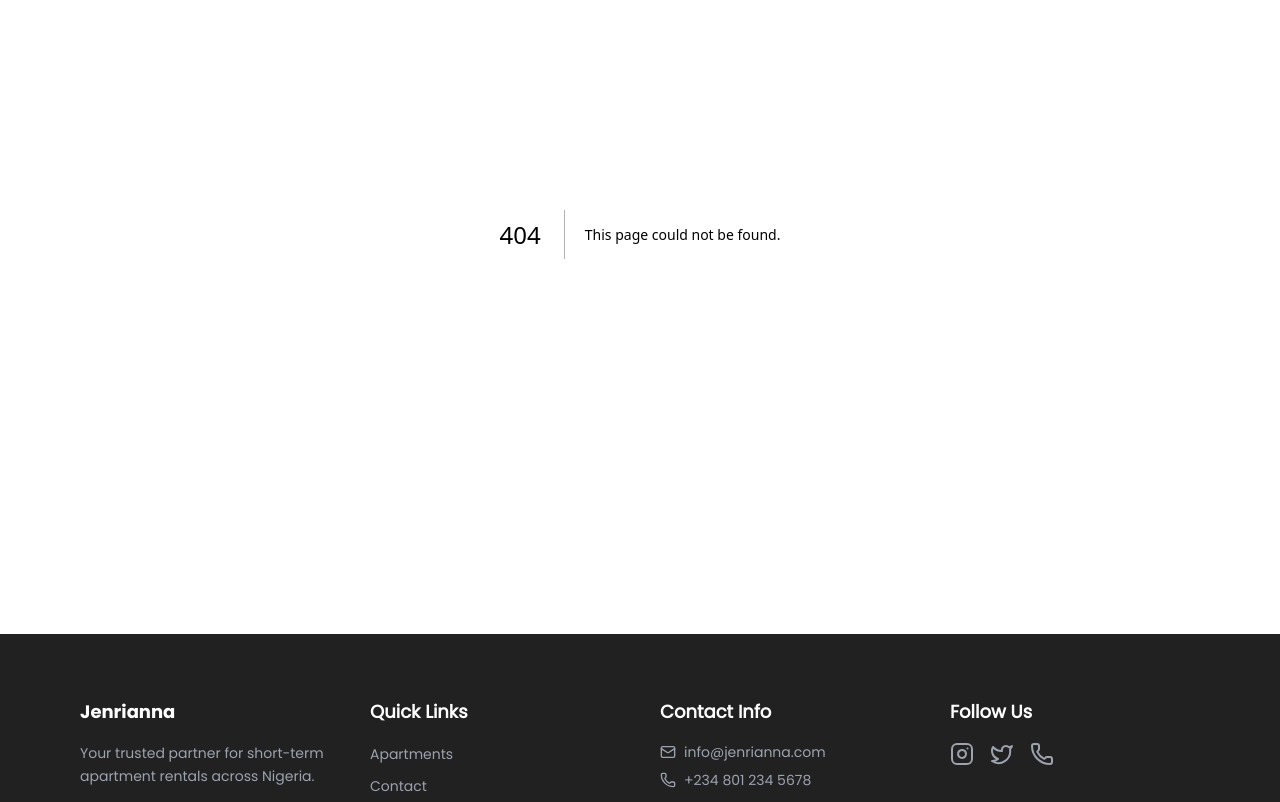
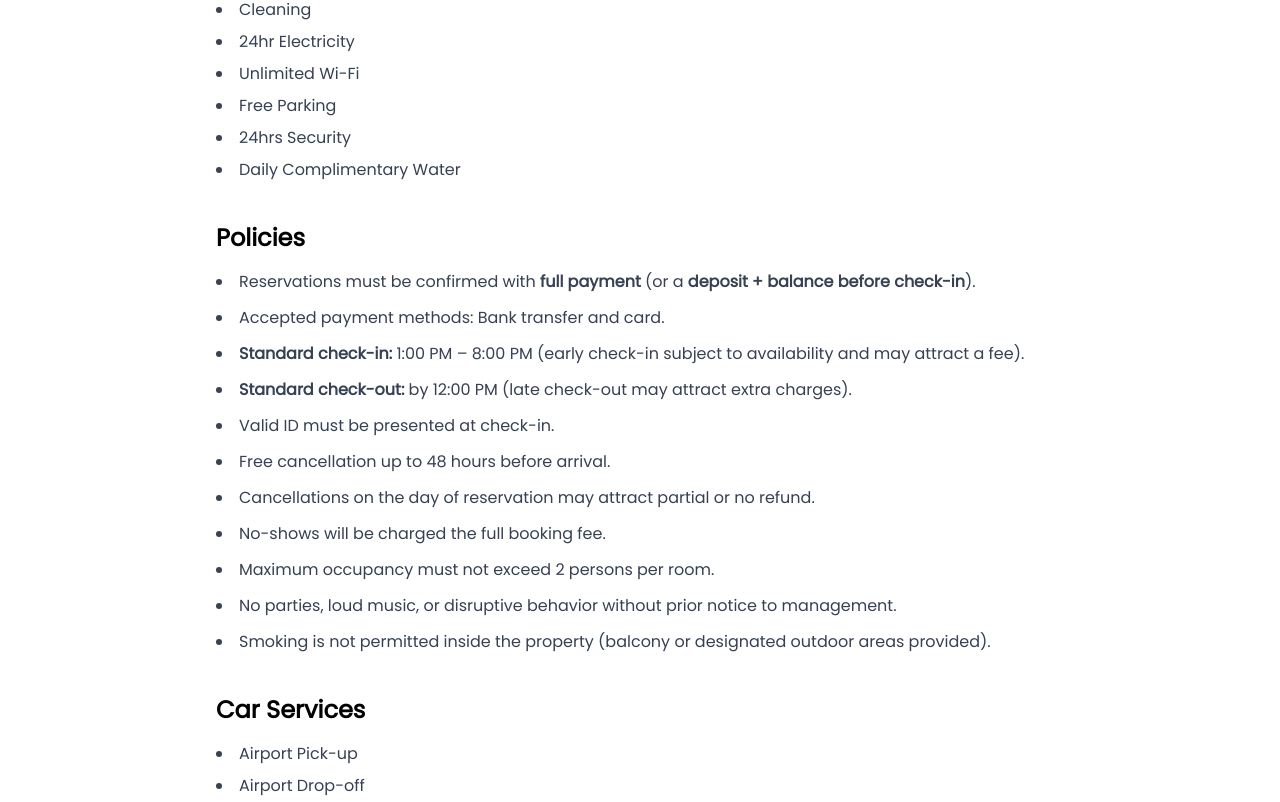
Before and after one commit to nancy-amam/jenriana, a Next.js app: page /policy in a window 1280 px wide. Before the commit this address had no page. Shown: the part 238-1040 px from the top of the page. Built offline with nearby package versions, Linux system fonts and the light colour scheme.

Commit message:
added logo and policy page 2

```diff
--- a/src/app/admin/components/admin-sidebar.tsx
+++ b/src/app/admin/components/admin-sidebar.tsx
@@ -1,15 +1,16 @@
-'use client';
+"use client";
 
-import Link from 'next/link';
-import { usePathname } from 'next/navigation';
-import { Building2, BookOpen, Users, Menu, ChartNoAxesColumn } from 'lucide-react';
-import { useState } from 'react';
+import Link from "next/link";
+import { usePathname } from "next/navigation";
+import { Building2, BookOpen, Users, Menu, ChartNoAxesColumn } from "lucide-react";
+import { useState } from "react";
+import Image from "next/image";
 
 const links = [
-  { href: '/admin/apartments', label: 'Apartments', icon: <Building2 className="w-4 h-4" /> },
-  { href: '/admin/bookings', label: 'Bookings', icon: <BookOpen className="w-4 h-4" /> },
-  { href: '/admin/guests', label: 'Guests', icon: <Users className="w-4 h-4" /> },
-  { href: '/admin/analytics', label: 'Analytics', icon: <ChartNoAxesColumn /> }
+  { href: "/admin/apartments", label: "Apartments", icon: <Building2 className="w-4 h-4" /> },
+  { href: "/admin/bookings", label: "Bookings", icon: <BookOpen className="w-4 h-4" /> },
+  { href: "/admin/guests", label: "Guests", icon: <Users className="w-4 h-4" /> },
+  { href: "/admin/analytics", label: "Analytics", icon: <ChartNoAxesColumn /> },
 ];
 
 interface AdminSidebarProps {
@@ -33,7 +34,7 @@ export default function AdminSidebar({ isMobile = false, onLinkClick }: AdminSid
                 <Link
                   href={link.href}
                   className={`flex items-center gap-2 px-4 py-3 text-base
-                    ${isActive ? 'bg-black text-white' : 'text-[#212121] hover:bg-gray-50'}`}
+                    ${isActive ? "bg-black text-white" : "text-[#212121] hover:bg-gray-50"}`}
                   onClick={onLinkClick} // Close mobile menu when link is clicked
                 >
                   {link.icon}
@@ -51,8 +52,8 @@ export default function AdminSidebar({ isMobile = false, onLinkClick }: AdminSid
     <>
       {/* Desktop Sidebar */}
       <aside className="hidden md:block w-64 bg-white p-4">
-        <Link href='/'>
-            <h2 className="text-[24px] text-[#1e1e1e] font-bold mb-6">Jenrianna</h2>
+        <Link href="/" className="bg-red-300">
+          <Image src={"/images/logo.png"} alt="Jenriana" width={150} height={30} />
         </Link>
         <ul className="space-y-4 mt-20">
           {links.map((link) => {
@@ -62,7 +63,7 @@ export default function AdminSidebar({ isMobile = false, onLinkClick }: AdminSid
                 <Link
                   href={link.href}
                   className={`flex items-center gap-2 text-base px-3 py-2 rounded transition-colors
-                    ${isActive ? 'bg-black text-white' : 'text-[#212121] hover:text-black hover:bg-gray-100'}`}
+                    ${isActive ? "bg-black text-white" : "text-[#212121] hover:text-black hover:bg-gray-100"}`}
                 >
                   {link.icon}
                   {link.label}
@@ -76,10 +77,7 @@ export default function AdminSidebar({ isMobile = false, onLinkClick }: AdminSid
       {/* Mobile Navbar - Only show when not in mobile prop mode */}
       <nav className="md:hidden bg-gray-100 px-4 py-3 flex items-center justify-between">
         <h2 className="text-[20px] text-[#1e1e1e] font-bold">Jenrianna</h2>
-        <button
-          onClick={() => setMenuOpen(!menuOpen)}
-          className="p-2 text-[#212121] hover:text-black"
-        >
+        <button onClick={() => setMenuOpen(!menuOpen)} className="p-2 text-[#212121] hover:text-black">
           <Menu className="w-6 h-6" />
         </button>
       </nav>
@@ -95,7 +93,7 @@ export default function AdminSidebar({ isMobile = false, onLinkClick }: AdminSid
                   <Link
                     href={link.href}
                     className={`flex items-center gap-2 px-4 py-3 text-base
-                       ${isActive ? 'bg-black text-white' : 'text-[#212121] hover:bg-gray-50'}`}
+                       ${isActive ? "bg-black text-white" : "text-[#212121] hover:bg-gray-50"}`}
                     onClick={() => setMenuOpen(false)}
                   >
                     {link.icon}
--- a/src/app/admin/guests/page.tsx
+++ b/src/app/admin/guests/page.tsx
@@ -1,10 +1,10 @@
-'use client';
+"use client";
 
-import { useState, useEffect, useMemo } from 'react';
-import { Pencil, Trash2 } from 'lucide-react';
-import { getAllUsers, deleteUser } from '@/services/api-services';
-import ApartmentLoadingPage from '@/components/loading';
-import DeleteUserModal from '../components/delete-user';
+import { useState, useEffect, useMemo } from "react";
+import { Pencil, Trash2 } from "lucide-react";
+import { getAllUsers, deleteUser } from "@/services/api-services";
+import ApartmentLoadingPage from "@/components/loading";
+import DeleteUserModal from "../components/delete-user";
 
 // Custom debounce hook
 function useDebounce<T>(value: T, delay: number): T {
@@ -45,7 +45,7 @@ interface UsersResponse {
 }
 
 export default function AdminGuestsPage() {
-  const [search, setSearch] = useState('');
+  const [search, setSearch] = useState("");
   const [users, setUsers] = useState<User[]>([]);
   const [loading, setLoading] = useState(false);
   const [error, setError] = useState<string | null>(null);
@@ -66,7 +66,7 @@ export default function AdminGuestsPage() {
       const response: UsersResponse = await getAllUsers(page, limit, searchQuery?.trim() || undefined);
 
       if (!response.users || !Array.isArray(response.users)) {
-        throw new Error('Invalid response: users array is missing or not an array');
+        throw new Error("Invalid response: users array is missing or not an array");
       }
 
       setUsers(response.users);
@@ -74,7 +74,7 @@ export default function AdminGuestsPage() {
       setTotalUsers(response.pagination?.total || 0);
       setCurrentPage(response.pagination?.page || page);
     } catch (err: any) {
-      const errorMessage = err.message || 'Failed to fetch users';
+      const errorMessage = err.message || "Failed to fetch users";
       setError(errorMessage);
       setUsers([]);
     } finally {
@@ -97,7 +97,7 @@ export default function AdminGuestsPage() {
       setIsModalOpen(false);
       setUserToDelete(null);
     } catch (err: any) {
-      setError(err.message || 'Failed to delete user');
+      setError(err.message || "Failed to delete user");
     } finally {
       setLoading(false);
     }
@@ -163,7 +163,7 @@ export default function AdminGuestsPage() {
               <th>Email</th>
               <th>Phone Number</th>
               <th>Total Bookings</th>
-              <th>Actions</th>
+              {/* <th>Actions</th> */}
             </tr>
           </thead>
           <tbody>
@@ -173,7 +173,7 @@ export default function AdminGuestsPage() {
                 <td>{user.email}</td>
                 <td>{user.phone}</td>
                 <td>{user.totalBookings}</td>
-                <td className="flex gap-3 items-center py-2">
+                {/* <td className="flex gap-3 items-center py-2">
                   <button className="text-blue-600 hover:underline cursor-pointer flex items-center gap-1">
                     <Pencil className="w-4 h-4" /> Edit
                   </button>
@@ -183,7 +183,7 @@ export default function AdminGuestsPage() {
                   >
                     <Trash2 className="w-4 h-4" /> Delete
                   </button>
-                </td>
+                </td> */}
               </tr>
             ))}
           </tbody>
@@ -193,17 +193,12 @@ export default function AdminGuestsPage() {
       {/* Mobile Cards */}
       <div className="lg:hidden space-y-4 mt-6">
         {memoizedUsers.map((user) => (
-          <div
-            key={user._id}
-            className="bg-white rounded-lg shadow-md p-4 relative"
-          >
+          <div key={user._id} className="bg-white rounded-lg shadow-md p-4 relative">
             <p className="text-sm font-semibold text-gray-800">{user.fullname}</p>
             <p className="text-sm text-gray-600">{user.email}</p>
             <p className="text-sm text-gray-600">{user.phone}</p>
-            <p className="text-sm text-gray-700 mt-1">
-              Total Bookings: {user.totalBookings}
-            </p>
-            <div className="flex gap-4 mt-4">
+            <p className="text-sm text-gray-700 mt-1">Total Bookings: {user.totalBookings}</p>
+            {/* <div className="flex gap-4 mt-4">
               <button className="flex-1 bg-[#f3f4f6] text-[#374151] py-2 cursor-pointer rounded-md text-sm font-medium flex items-center justify-center gap-1">
                 <Pencil className="w-4 h-4" /> Edit
               </button>
@@ -213,7 +208,7 @@ export default function AdminGuestsPage() {
               >
                 <Trash2 className="w-4 h-4" /> Delete
               </button>
-            </div>
+            </div> */}
           </div>
         ))}
       </div>
@@ -237,7 +232,7 @@ export default function AdminGuestsPage() {
       {totalUsers > 0 && (
         <div className="w-full max-w-[1200px] bottom-0 flex flex-col sm:flex-row items-center justify-between mt-6 text-sm text-gray-500">
           <span className="mb-2 sm:mb-0">
-            Showing {((currentPage - 1) * limit) + 1} to {Math.min(currentPage * limit, totalUsers)} of {totalUsers} users
+            Showing {(currentPage - 1) * limit + 1} to {Math.min(currentPage * limit, totalUsers)} of {totalUsers} users
           </span>
           <div className="flex gap-2">
             <button
@@ -254,9 +249,7 @@ export default function AdminGuestsPage() {
                 <button
                   key={pageNumber}
                   onClick={() => handlePageChange(pageNumber)}
-                  className={`px-3 py-1 border rounded ${
-                    pageNumber === currentPage ? 'bg-black text-white' : ''
-                  }`}
+                  className={`px-3 py-1 border rounded ${pageNumber === currentPage ? "bg-black text-white" : ""}`}
                 >
                   {pageNumber}
                 </button>
--- a/src/app/admin/layout.tsx
+++ b/src/app/admin/layout.tsx
@@ -9,6 +9,7 @@ import MobileNavbar from "./components/mobile-navbar";
 import { useState } from "react";
 import Link from "next/link";
 import { ApartmentModalProvider } from "@/context/apartment-context";
+import Image from "next/image";
 
 export default function AdminLayout({ children }: { children: React.ReactNode }) {
   const pathname = usePathname();
@@ -22,7 +23,7 @@ export default function AdminLayout({ children }: { children: React.ReactNode })
         <div className="md:hidden">
           <nav className="flex items-center justify-between px-4 py-3 bg-white">
             <Link href="/" className="text-2xl font-semibold text-[#1e1e1e]">
-              Jenrianna
+              <Image src={"/images/logo.png"} alt="Jenriana" width={100} height={30} />
             </Link>
             <button onClick={() => setMobileMenuOpen(!mobileMenuOpen)} aria-label="Toggle Menu">
               <Menu className="h-6 w-6 text-gray-800" />
--- /dev/null
+++ b/src/app/policy/page.tsx
@@ -0,0 +1,57 @@
+// app/policy/page.tsx  (Next.js 13+ App Router)
+export default function PolicyPage() {
+  return (
+    <main className="max-w-4xl mx-auto px-6 py-12">
+      <h1 className="text-3xl font-bold mb-8">Apartments by Jenriana – Policies & Services</h1>
+
+      {/* Amenities */}
+      <section className="mb-10">
+        <h2 className="text-2xl font-semibold mb-4">Amenities</h2>
+        <ul className="list-disc list-inside space-y-2 text-gray-700">
+          <li>Cleaning</li>
+          <li>24hr Electricity</li>
+          <li>Unlimited Wi-Fi</li>
+          <li>Free Parking</li>
+          <li>24hrs Security</li>
+          <li>Daily Complimentary Water</li>
+        </ul>
+      </section>
+
+      {/* Policies */}
+      <section className="mb-10">
+        <h2 className="text-2xl font-semibold mb-4">Policies</h2>
+        <ul className="list-disc list-inside space-y-3 text-gray-700">
+          <li>
+            Reservations must be confirmed with <strong>full payment</strong> (or a{" "}
+            <strong>deposit + balance before check-in</strong>).
+          </li>
+          <li>Accepted payment methods: Bank transfer and card.</li>
+          <li>
+            <strong>Standard check-in:</strong> 1:00 PM – 8:00 PM (early check-in subject to availability and may
+            attract a fee).
+          </li>
+          <li>
+            <strong>Standard check-out:</strong> by 12:00 PM (late check-out may attract extra charges).
+          </li>
+          <li>Valid ID must be presented at check-in.</li>
+          <li>Free cancellation up to 48 hours before arrival.</li>
+          <li>Cancellations on the day of reservation may attract partial or no refund.</li>
+          <li>No-shows will be charged the full booking fee.</li>
+          <li>Maximum occupancy must not exceed 2 persons per room.</li>
+          <li>No parties, loud music, or disruptive behavior without prior notice to management.</li>
+          <li>Smoking is not permitted inside the property (balcony or designated outdoor areas provided).</li>
+        </ul>
+      </section>
+
+      {/* Car Services */}
+      <section>
+        <h2 className="text-2xl font-semibold mb-4">Car Services</h2>
+        <ul className="list-disc list-inside space-y-2 text-gray-700">
+          <li>Airport Pick-up</li>
+          <li>Airport Drop-off</li>
+          <li>Full Day In-City Car Hire Service</li>
+        </ul>
+      </section>
+    </main>
+  );
+}
--- a/src/components/footer.tsx
+++ b/src/components/footer.tsx
@@ -1,5 +1,6 @@
 import Link from "next/link";
 import { InstagramIcon, TwitterIcon, PhoneIcon as WhatsappIcon, MailIcon, PhoneIcon, MountainIcon } from "lucide-react";
+import Image from "next/image";
 
 export function Footer() {
   return (
@@ -8,7 +9,7 @@ export function Footer() {
         {/* Jenrianna Section */}
         <div className="flex flex-col gap-4 col-span-2 lg:col-span-1 ">
           <Link href="/" className="flex items-center gap-2 text-lg font-bold text-white">
-            <span>Jenrianna</span>
+            <Image src={"/images/logo2.jpg"} alt="Jenriana" width={100} height={30} />
           </Link>
           <p className="text-sm leading-relaxed max-w-[270px]">
             Your trusted partner for short-term apartment rentals across Nigeria.
@@ -20,22 +21,22 @@ export function Footer() {
           <h3 className="text-lg font-semibold text-white mb-4">Quick Links</h3>
           <ul className="space-y-2">
             <li>
-              <Link href="#" className="text-sm hover:underline underline-offset-4">
+              <Link href="/apartment" className="text-sm hover:underline underline-offset-4">
                 Apartments
               </Link>
             </li>
             <li>
-              <Link href="#" className="text-sm hover:underline underline-offset-4">
+              <Link href="/contact-us" className="text-sm hover:underline underline-offset-4">
                 Contact
               </Link>
             </li>
             <li>
-              <Link href="#" className="text-sm hover:underline underline-offset-4">
+              <Link href="/policy" className="text-sm hover:underline underline-offset-4">
                 Terms of Service
               </Link>
             </li>
             <li>
-              <Link href="#" className="text-sm hover:underline underline-offset-4">
+              <Link href="policy" className="text-sm hover:underline underline-offset-4">
                 Privacy Policy
               </Link>
             </li>
```
Also changed, not shown: public/images/logo2.jpg (added).
